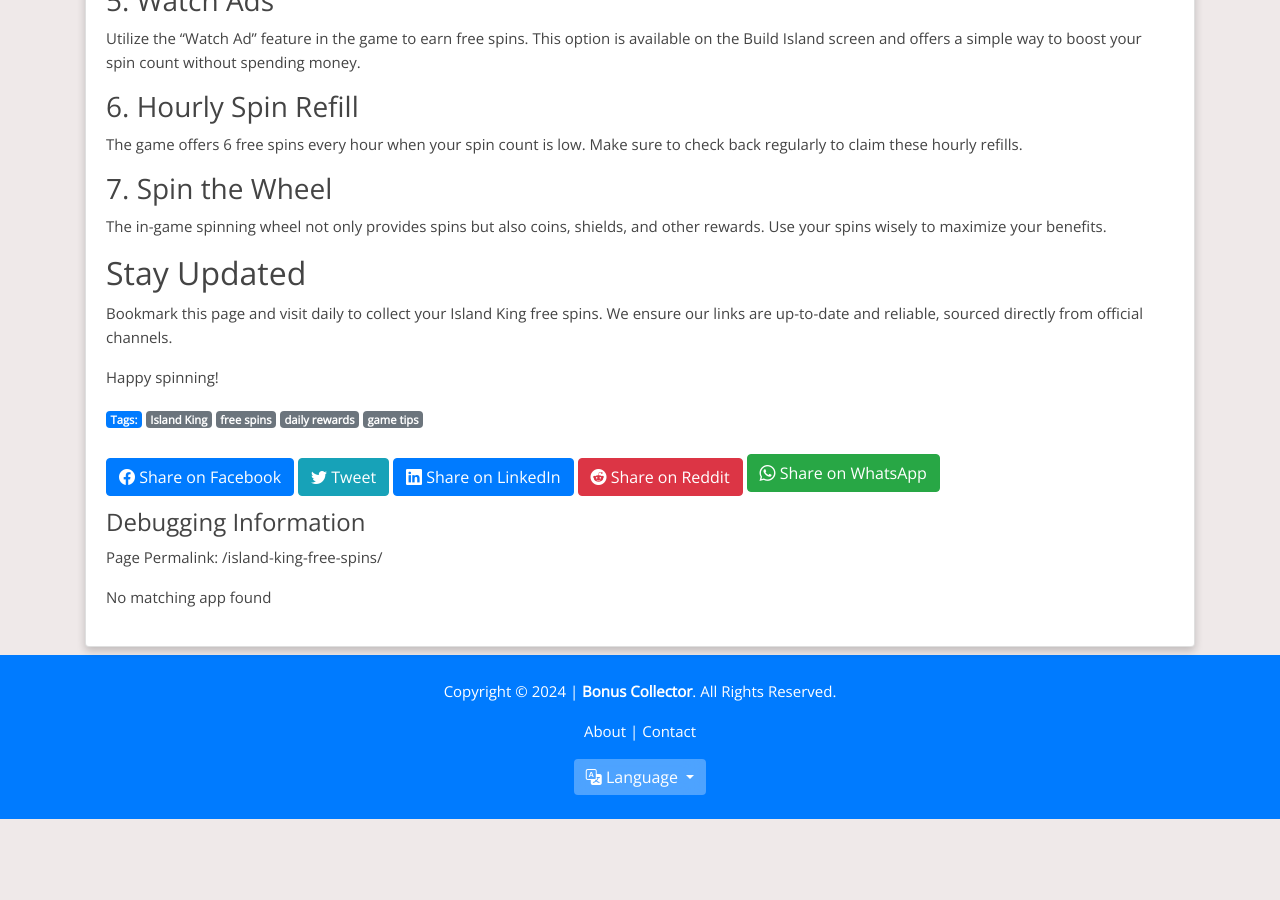
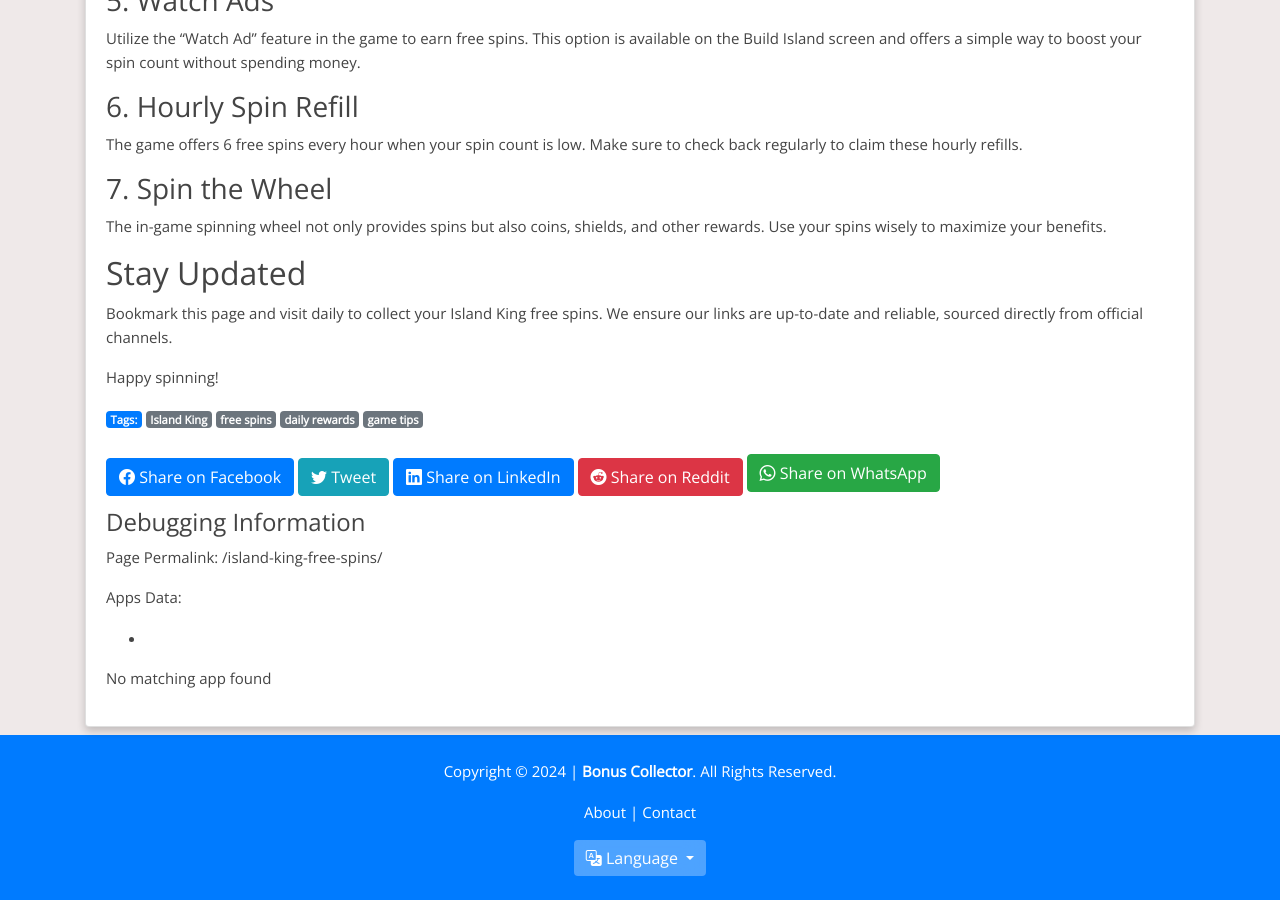
Before and after one commit to Prollad99/bs-net, a Jekyll site: the page built from _posts/2024-07-04-island-king.md, in a window 1280 px wide and 900 px high, scrolled down 3397 px. Built offline with Jekyll 4.4.1, drawn with Linux system fonts in a browser that asks for light colours; nearby versions of some CDN libraries; comment, search, counter and statistics services are not loaded; before the commit the page ends 4216 px from its top, so only the background shows below that.

Commit message:
Update app_details.html

```diff
--- a/_includes/app_details.html
+++ b/_includes/app_details.html
@@ -2,6 +2,19 @@
 <div>
   <h4>Debugging Information</h4>
   <p>Page Permalink: {{ page.permalink }}</p>
+  <p>Apps Data:</p>
+  <ul>
+    {% for app in site.data.apps %}
+      <li>
+        <strong>{{ app.name }}</strong>
+        <ul>
+          {% for url in app.urls %}
+            <li>{{ url }}</li>
+          {% endfor %}
+        </ul>
+      </li>
+    {% endfor %}
+  </ul>
   {% if app %}
     <p>Matched App: {{ app.name }}</p>
   {% else %}
```
